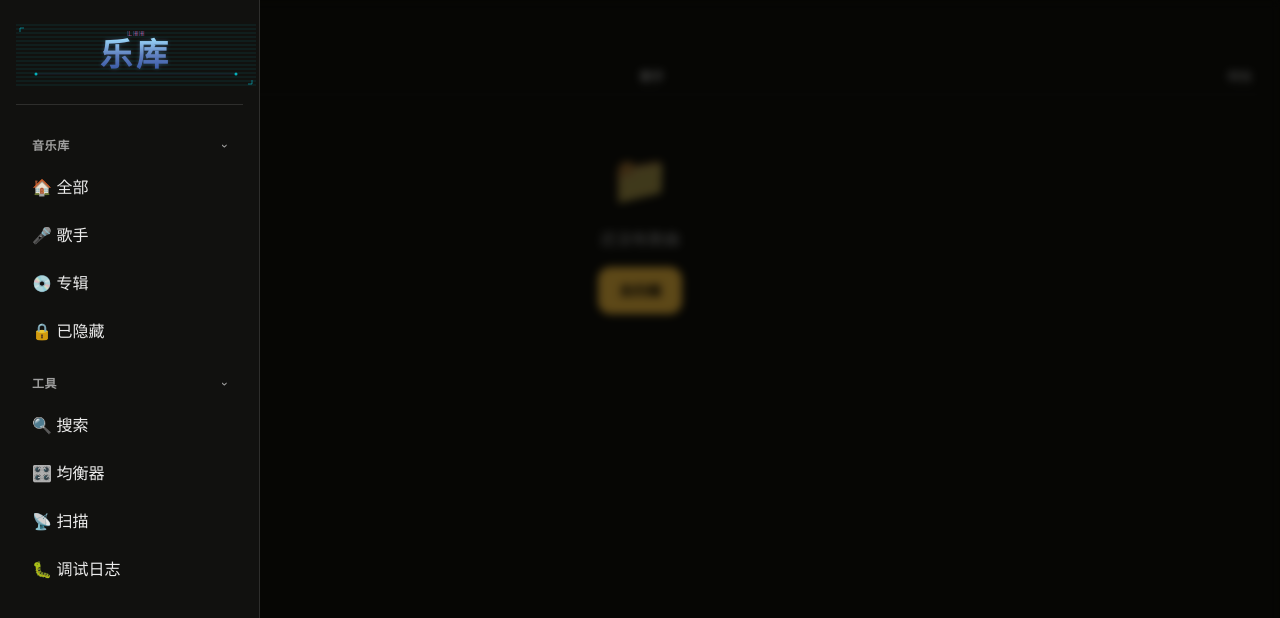
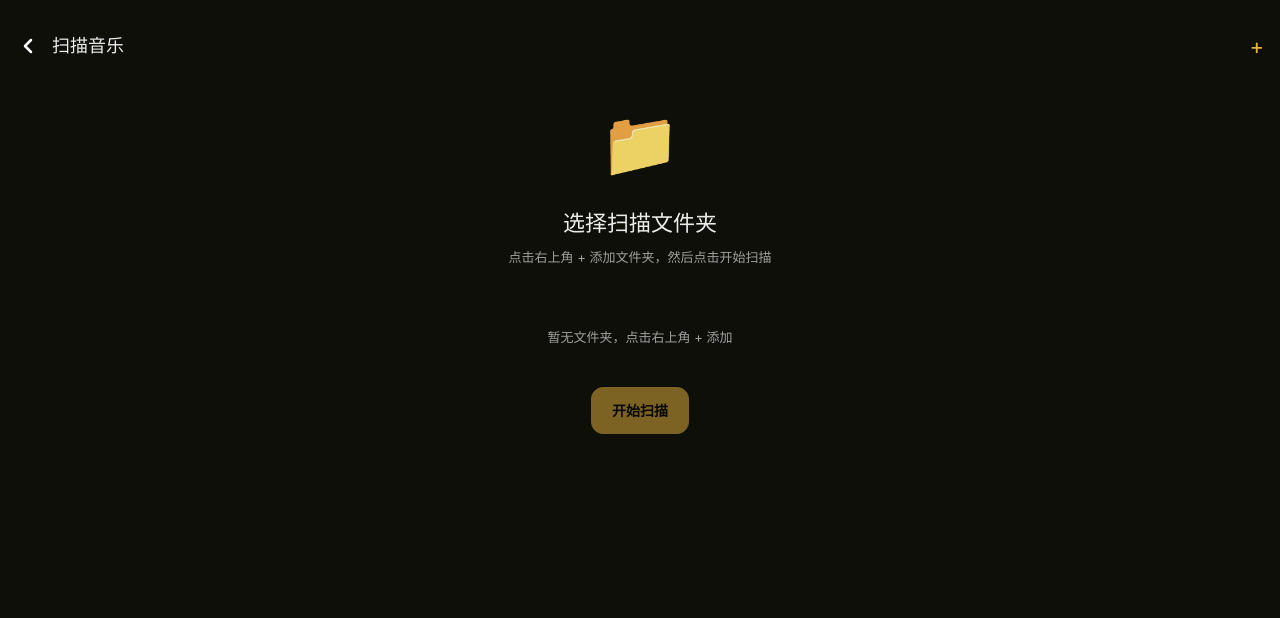
Before and after one commit to gamelifes/local-music-lal, a React (Vite) app: page / in a window 1280 px wide. Both pictures are taken after a click on the button "去扫描". Shown: the top 618 px of the page. Built offline with nearby package versions, Linux system fonts and the light colour scheme.

Commit message:
fix: T5 scan button navigate, T6 multi-select folders

```diff
--- a/src/pages/Home.tsx
+++ b/src/pages/Home.tsx
@@ -7,7 +7,7 @@ interface HomeProps {
   onToggleDrawer: () => void
 }
 
-export function Home({ onToggleDrawer }: HomeProps) {
+export function Home({ onNavigate, onToggleDrawer }: HomeProps) {
   const { songs, hiddenIds } = useLibraryStore()
   const { play } = usePlayerStore()
 
@@ -28,9 +28,9 @@ export function Home({ onToggleDrawer }: HomeProps) {
         <div>
           <div style={{ fontSize: '48px', marginBottom: '12px' }}>📁</div>
           <div style={{ marginBottom: '16px' }}>还没有歌曲</div>
-          <button className="btn primary" onClick={() => onToggleDrawer()}>
-            去扫描
-          </button>
+<button className="btn primary" onClick={() => onNavigate('scan')}>
+          去扫描
+        </button>
         </div>
       }
       onPlaySong={(song) => play(song, visibleSongs)}
--- a/src/pages/Scan.tsx
+++ b/src/pages/Scan.tsx
@@ -13,8 +13,7 @@ interface FolderEntry {
 
 export function Scan({ onNavigate }: ScanProps) {
   const { songs, addSongs, folders, removeFolder } = useLibraryStore()
-  const [selectedFolder, setSelectedFolder] = useState('')
-  const [selectedPath, setSelectedPath] = useState('')
+  const [selectedFolders, setSelectedFolders] = useState<string[]>([])
   const [scanning, setScanning] = useState(false)
   const [scannedCount, setScannedCount] = useState(0)
   const [completed, setCompleted] = useState(false)
@@ -24,15 +23,13 @@ export function Scan({ onNavigate }: ScanProps) {
 
   const handleRemoveFolder = async (f: string) => {
     await removeFolder(f)
-    if (selectedFolder === f) { setSelectedFolder(''); setSelectedPath('') }
+    setSelectedFolders(prev => prev.filter(s => s !== f))
     setSwipedFolder(null)
   }
 
   const handleAddFolder = async () => {
     const picked = await pickDirectory()
     if (picked) {
-      setSelectedFolder(picked.folderName)
-      setSelectedPath(picked.path)
       if (!folders.some(f => f.folder === picked.folderName)) {
         const { addFolder } = useLibraryStore.getState()
         await addFolder(picked.folderName, picked.path)
@@ -41,49 +38,29 @@ export function Scan({ onNavigate }: ScanProps) {
   }
 
   const handleSelectFolder = (entry: FolderEntry) => {
-    setSelectedFolder(entry.folder)
-    setSelectedPath(entry.path || '')
+    setSelectedFolders(prev =>
+      prev.includes(entry.folder)
+        ? prev.filter(f => f !== entry.folder)
+        : [...prev, entry.folder]
+    )
   }
 
   const startScan = async () => {
-    if (!selectedFolder) return
-    setScanning(true)
-    setCompleted(false)
-    setScannedCount(0)
-    setCompletedCount(0)
-    let pathToScan = selectedPath
-    if (!pathToScan) {
-      const existingSong = songs.find(s => s.folder === selectedFolder)
-      if (existingSong) pathToScan = existingSong.filePath.replace(/\/[^/]+$/, '')
-    }
-    if (!pathToScan) {
-      const picked = await pickDirectory()
-      if (picked) { pathToScan = picked.path; setSelectedPath(pathToScan) }
-      else { setScanning(false); return }
-    }
-    const result = await scanDirectoryByPath(pathToScan, selectedFolder)
-    if (result.songs.length > 0) await addSongs(result.songs, result.lyrics)
-    setScannedCount(result.songs.length)
-    setCompletedCount(result.songs.length)
-    setScanning(false)
-    setCompleted(true)
-  }
-
-  const handleScanAll = async () => {
-    if (scanning || folders.length === 0) return
+    if (selectedFolders.length === 0) return
     setScanning(true)
     setCompleted(false)
     setScannedCount(0)
     setCompletedCount(0)
     let total = 0
-    for (const entry of folders) {
-      let path = entry.path
-      if (!path) {
-        const s = songs.find(x => x.folder === entry.folder)
-        if (s) path = s.filePath.replace(/\/[^/]+$/, '')
-        if (!path) continue
+    for (const folderName of selectedFolders) {
+      const entry = folders.find(f => f.folder === folderName)
+      let pathToScan = entry?.path
+      if (!pathToScan) {
+        const existingSong = songs.find(s => s.folder === folderName)
+        if (existingSong) pathToScan = existingSong.filePath.replace(/\/[^/]+$/, '')
+        if (!pathToScan) continue
       }
-      const result = await scanDirectoryByPath(path, entry.folder)
+      const result = await scanDirectoryByPath(pathToScan, folderName)
       if (result.songs.length > 0) { await addSongs(result.songs, result.lyrics); total += result.songs.length }
     }
     setScannedCount(total)
@@ -117,17 +94,17 @@ export function Scan({ onNavigate }: ScanProps) {
         <div style={{ textAlign: 'center', padding: '20px 0' }}>
           <div style={{ fontSize: '64px', marginBottom: '16px' }}>{completed ? '✅' : scanning ? '📡' : '📁'}</div>
           <h2 style={{ fontSize: '22px', marginBottom: '8px' }}>
-            {completed ? '扫描完成' : scanning ? '正在扫描...' : selectedFolder || '选择扫描文件夹'}
+            {completed ? '扫描完成' : scanning ? '正在扫描...' : selectedFolders.length > 0 ? `已选 ${selectedFolders.length} 个文件夹` : '选择扫描文件夹'}
           </h2>
           <p style={{ fontSize: '13px', color: 'var(--text-secondary)', marginBottom: '24px' }}>
-            {completed ? `共发现 ${completedCount} 首歌曲` : scanning ? `已发现 ${scannedCount} 首歌曲` : '点击右上角 + 选择文件夹，然后点击开始扫描'}
+            {completed ? `共发现 ${completedCount} 首歌曲` : scanning ? `已发现 ${scannedCount} 首歌曲` : '点击右上角 + 添加文件夹，然后点击开始扫描'}
           </p>
         </div>
 
         {scanning && (
           <div style={{ display: 'flex', justifyContent: 'center', marginBottom: '24px' }}>
             <div style={{ width: '160px', height: '160px', borderRadius: '50%', position: 'relative', background: 'conic-gradient(var(--accent), var(--accent-glow), var(--accent))', animation: 'spin 3s linear infinite' }}>
-              <div style={{ position: 'absolute', inset: '8px', borderRadius: '50%', background: 'var(--bg)' }} />
+              <div style={{ position: 'absolute', inset: '8px', borderRadius: '50%', background: 'var(--bg)' }}></div>
               <div style={{ position: 'absolute', inset: 0, display: 'flex', alignItems: 'center', justifyContent: 'center', fontSize: '14px', color: 'var(--text-secondary)', zIndex: 1 }}>{scannedCount}</div>
             </div>
           </div>
@@ -135,12 +112,13 @@ export function Scan({ onNavigate }: ScanProps) {
 
         {!scanning && !completed && (
           <div style={{ display: 'flex', flexDirection: 'column', gap: '8px', marginBottom: '24px' }}>
-            {folders.length === 0 && !selectedFolder && (
+            {folders.length === 0 && (
               <p style={{ textAlign: 'center', color: 'var(--text-secondary)', fontSize: '13px', padding: '16px 0' }}>暂无文件夹，点击右上角 + 添加</p>
             )}
             {folders.map(entry => {
               const count = songs.filter(s => s.folder === entry.folder).length
               const isSwiped = swipedFolder === entry.folder
+              const isSelected = selectedFolders.includes(entry.folder)
               return (
                 <div key={entry.folder} style={{ position: 'relative', overflow: 'hidden', borderRadius: 'var(--radius-md)' }}>
                   {isSwiped && (
@@ -151,11 +129,11 @@ export function Scan({ onNavigate }: ScanProps) {
                     className="group-header"
                     style={{
                       margin: 0,
-                      borderColor: selectedFolder === entry.folder ? 'var(--accent)' : undefined,
-                      background: selectedFolder === entry.folder ? 'rgba(255,255,255,0.06)' : undefined,
-                      boxShadow: selectedFolder === entry.folder ? '0 0 0 1px var(--accent)' : undefined,
+                      borderColor: isSelected ? 'var(--accent)' : undefined,
+                      background: isSelected ? 'rgba(255,255,255,0.08)' : undefined,
+                      boxShadow: isSelected ? '0 0 0 2px var(--accent)' : undefined,
                       transform: isSwiped ? 'translateX(-80px)' : 'translateX(0)',
-                      transition: 'transform 0.3s ease',
+                      transition: 'all 0.2s ease',
                       cursor: 'pointer'
                     }}
                     onTouchStart={(e) => handleTouchStart(entry.folder, e.touches[0].clientX, e.touches[0].clientY)}
@@ -179,16 +157,13 @@ export function Scan({ onNavigate }: ScanProps) {
         {completed && (
           <div style={{ display: 'flex', justifyContent: 'center', gap: '12px', marginBottom: '16px' }}>
             <button className="btn primary" onClick={() => onNavigate('home')}>查看歌曲</button>
-            <button className="btn" onClick={() => { setCompleted(false); setSelectedFolder(''); setSelectedPath('') }}>重新扫描</button>
+            <button className="btn" onClick={() => { setCompleted(false); setSelectedFolders([]) }}>重新扫描</button>
           </div>
         )}
 
         {!completed && (
           <div style={{ display: 'flex', justifyContent: 'center', gap: '12px', flexWrap: 'wrap' }}>
-            <button className="btn primary" onClick={startScan} disabled={!selectedFolder || scanning}>{scanning ? '扫描中...' : '开始扫描'}</button>
-            {folders.length > 1 && (
-              <button className="btn" onClick={handleScanAll} disabled={scanning}>全部扫描 ({folders.length})</button>
-            )}
+            <button className="btn primary" onClick={startScan} disabled={selectedFolders.length === 0 || scanning}>{scanning ? '扫描中...' : '开始扫描'}</button>
             {scanning && <button className="btn" onClick={() => setScanning(false)}>停止</button>}
           </div>
         )}
```
